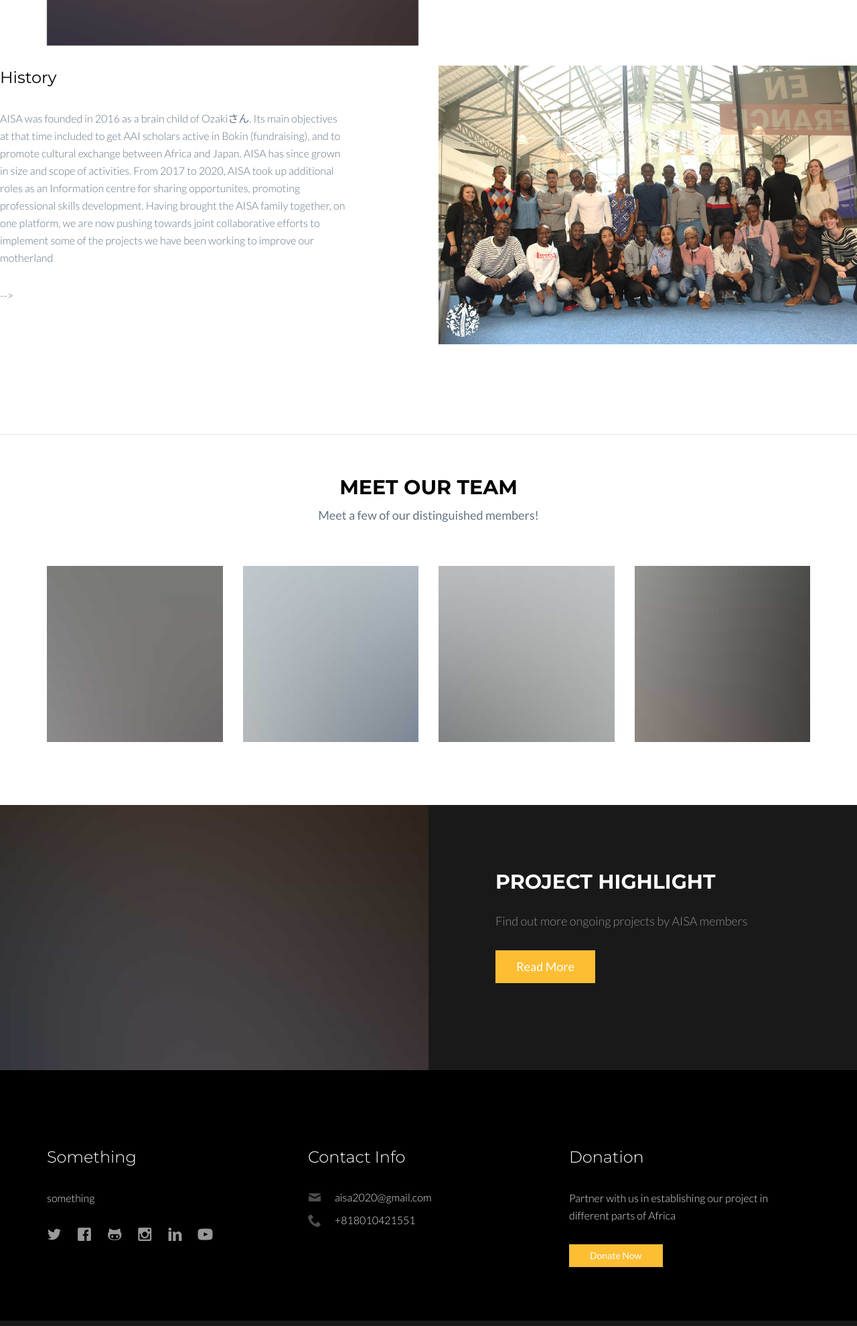
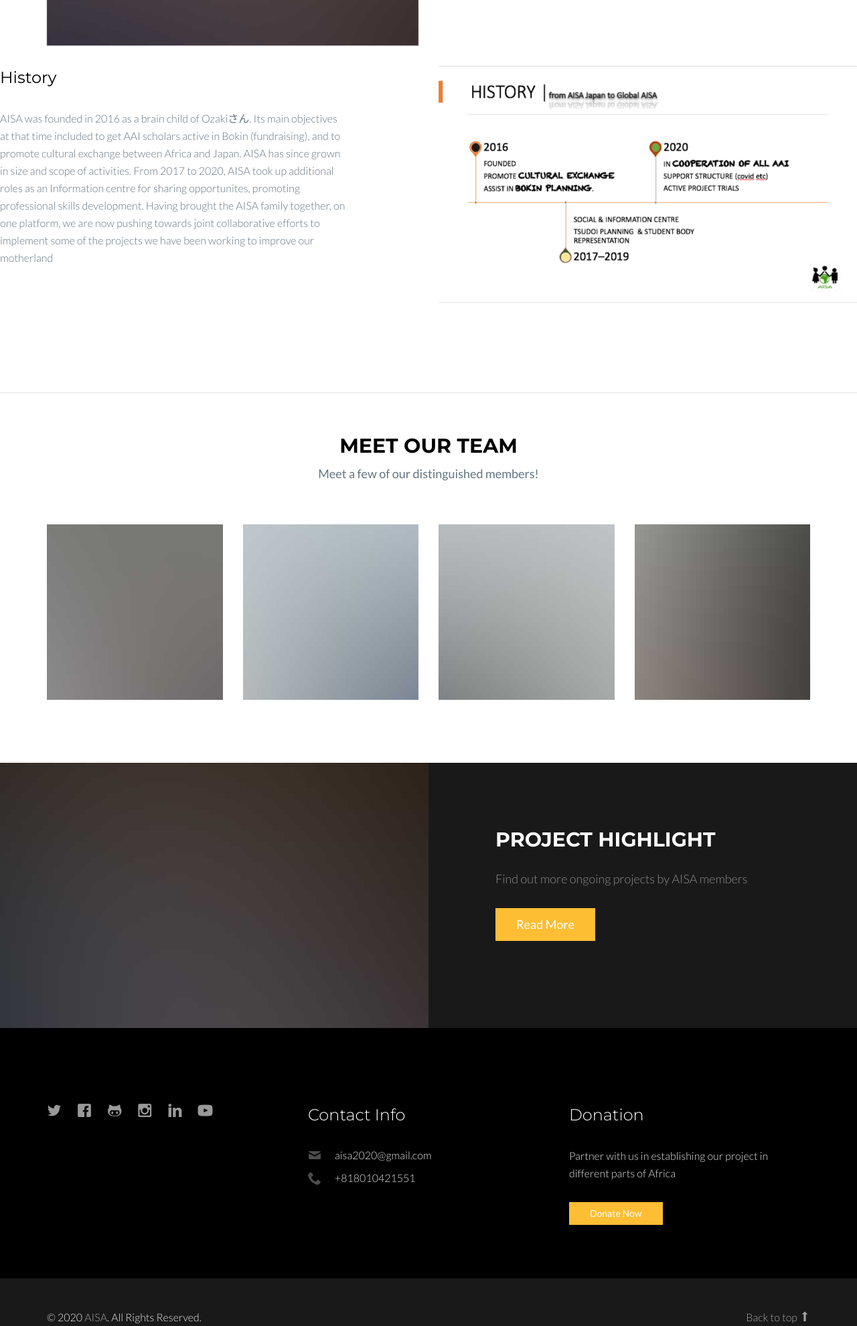
Before and after one commit to pmaume23/aisa, a website: page about.html in a window 1280 px wide. Shown: the part 992-2972 px from the top of the page at 67% size. Drawn offline with Linux system fonts and the light colour scheme; files whose address does not match are found by name.

Commit message:
Update about.html

```diff
--- a/about.html
+++ b/about.html
@@ -155,7 +155,7 @@
 
 
 
-              <p><img src="img/aisa2.jpg" alt="Free Bootstrap Template by uicookies.com" class="img-responsive"></p>
+              <p><img src="img/AISA_HISTORY.png" alt="Free Bootstrap Template by uicookies.com" class="img-responsive"></p>
             </div>
             <div class="col-md-5 col-md-pull-6 probootstrap-animate">
 
@@ -163,7 +163,7 @@
                 <p>AISA was founded in 2016 as a brain child of Ozakiさん. Its main objectives at that time included to get AAI scholars active in Bokin (fundraising),
                   and to promote cultural exchange between Africa and Japan. AISA has since grown in size and scope of activities. From 2017 to 2020, AISA took up additional
                   roles as an Information centre for sharing opportunites, promoting professional skills development. Having brought the AISA family together, on one
-                  platform, we are now pushing towards joint collaborative efforts to implement some of the projects we have been working to improve our motherland</p>-->
+                  platform, we are now pushing towards joint collaborative efforts to implement some of the projects we have been working to improve our motherland</p>
 
             </div>
 
@@ -253,8 +253,8 @@
             <div class="col-md-4 probootstrap-animate">
               <div class="probootstrap-footer-widget">
 
-                <h3>Something</h3>
-                <p>something</p>
+                <!--h3>Something</h3>
+                <p>something</p-->
 
 
                 <ul class="probootstrap-footer-social">
```
